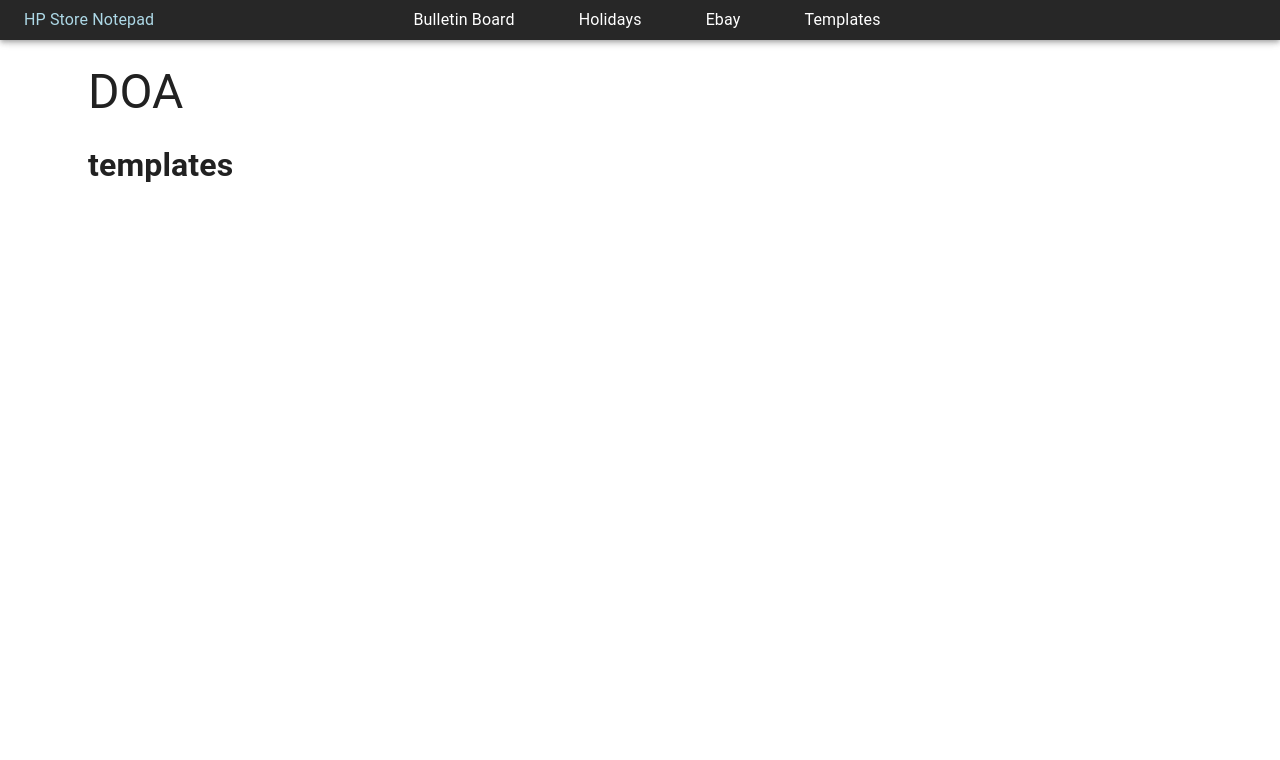
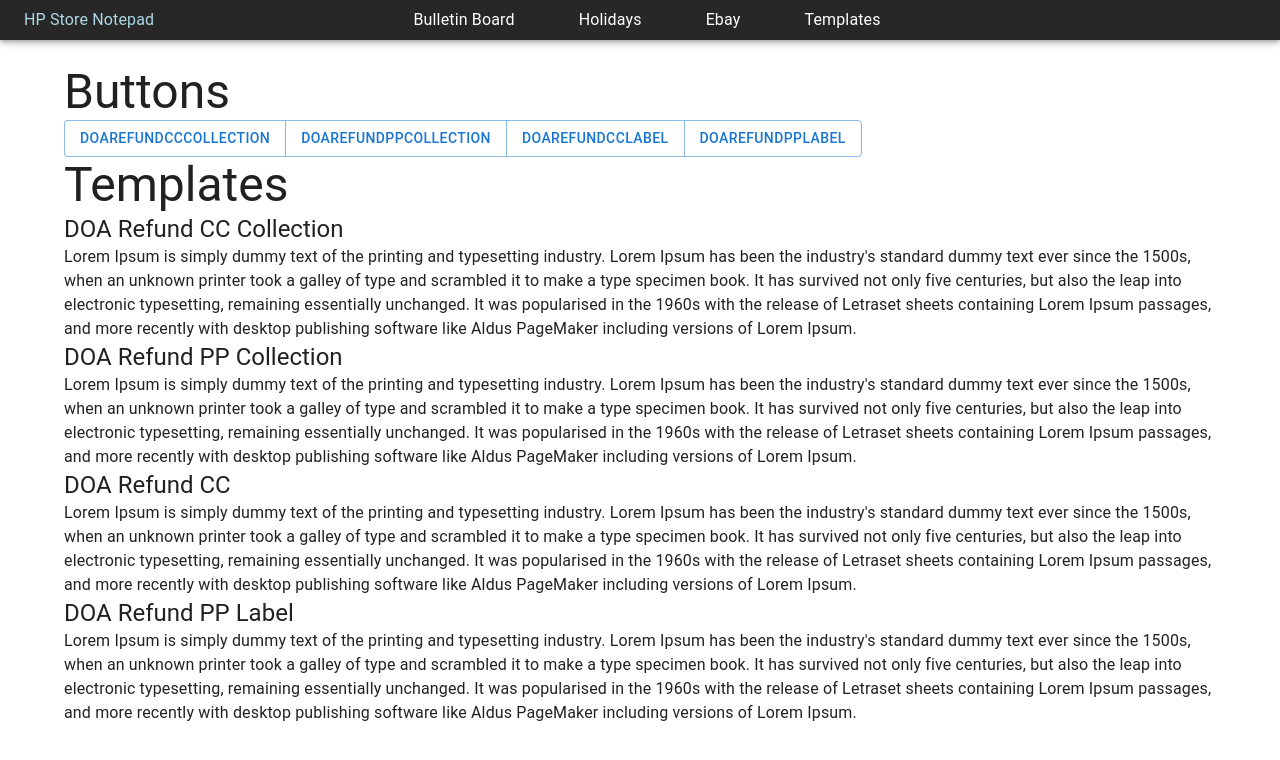
Before and after one commit to misterplain/hpNotePad, a React (Create React App) app in the folder frontend/: page /templates in a window 1280 px wide. Shown: the top 760 px of the page. Built offline with nearby package versions, Linux system fonts and the light colour scheme.

Commit message:
templates

```diff
--- a/frontend/package.json
+++ b/frontend/package.json
@@ -15,6 +15,7 @@
     "react-router": "^6.4.3",
     "react-router-dom": "^6.4.3",
     "react-scripts": "5.0.1",
+    "react-scroll": "^1.8.8",
     "web-vitals": "^2.1.4"
   },
   "scripts": {
--- a/frontend/src/components/Templates.js
+++ b/frontend/src/components/Templates.js
@@ -4,43 +4,79 @@ import Container from "@mui/material/Container";
 import Typography from "@mui/material/Typography";
 import Button from "@mui/material/Button";
 import ButtonGroup from "@mui/material/ButtonGroup";
+import Grid from "@mui/material/Grid";
+import { Link } from "react-scroll";
 
 // const doaTemplates = DOA;
 // console.log(doaTemplates);
 
 const Templates = () => {
-  // const doaTemplates = DOA;
-  // console.log(doaTemplates);
-  const doaTemplates = [
-    {
-      id: "1",
-      button: "Button",
-    },
-    {
-      id: "2",
-      button: "Button",
-    },
-    {
-      id: "3",
-      button: "Button",
-    },
-  ];
+  const doaTemplates = DOA;
+  console.log(doaTemplates);
+  //   const doaTemplates = [
+  //     {
+  //       id: "1",
+  //       button: "Button",
+  //     },
+  //     {
+  //       id: "2",
+  //       button: "Button",
+  //     },
+  //     {
+  //       id: "3",
+  //       button: "Button",
+  //     },
+  //   ];
   return (
     <>
-      <Container>
-        <Typography variant='h3'>DOA</Typography>
-        {/* <ButtonGroup  variant="outlined" aria-label="outlined button group">
+      <Grid container > </Grid>
+      <Typography variant='h3' id="back-to-top-anchor">Buttons</Typography>
+      <Grid item xs={12}></Grid>
+      <ButtonGroup variant='outlined' aria-label='outlined button group'>
         {" "}
-          {doaTemplates.map((template) => {
+        {/* {doaTemplates.map((template) => {
           return (
             <Button key={template.id} variant='contained' color>
               {template.button}
             </Button>
           );
+        })} */}
+        <Link
+          to='DOARefundCCCollection'
+          spy={true}
+          smooth={true}
+          duration={500}
+        >
+          <Button>DOARefundCCCollection</Button>
+        </Link>
+        <Link
+          to='DOARefundPPCollection'
+          spy={true}
+          smooth={true}
+          duration={500}
+        >
+          <Button>DOARefundPPCollection</Button>
+        </Link>
+        <Link to='DOARefundCCLabel' spy={true} smooth={true} duration={500}>
+          <Button>DOARefundCCLabel</Button>
+        </Link>
+        <Link to='DOARefundPPLabel' spy={true} smooth={true} duration={500}>
+          <Button>DOARefundPPLabel</Button>
+        </Link>
+      </ButtonGroup>
+      <Typography variant='h3'>Templates</Typography>
+      <Grid item xs={12}>
+        {doaTemplates.map((template) => {
+          return (
+            <>
+              <Typography key={template.id} variant='h5' id={template.id}>
+                {template.button}
+              </Typography>
+              <Typography variant='body1'>{template.text}</Typography>
+            </>
+          );
         })}
-        </ButtonGroup> */}
-        <h1>templates</h1>
-      </Container>
+      </Grid>
     </>
   );
 };
```
Also changed, not shown: 1 other file (tests, documents, lock files or other folders). Lines whose indentation alone changed are shown as unchanged.
